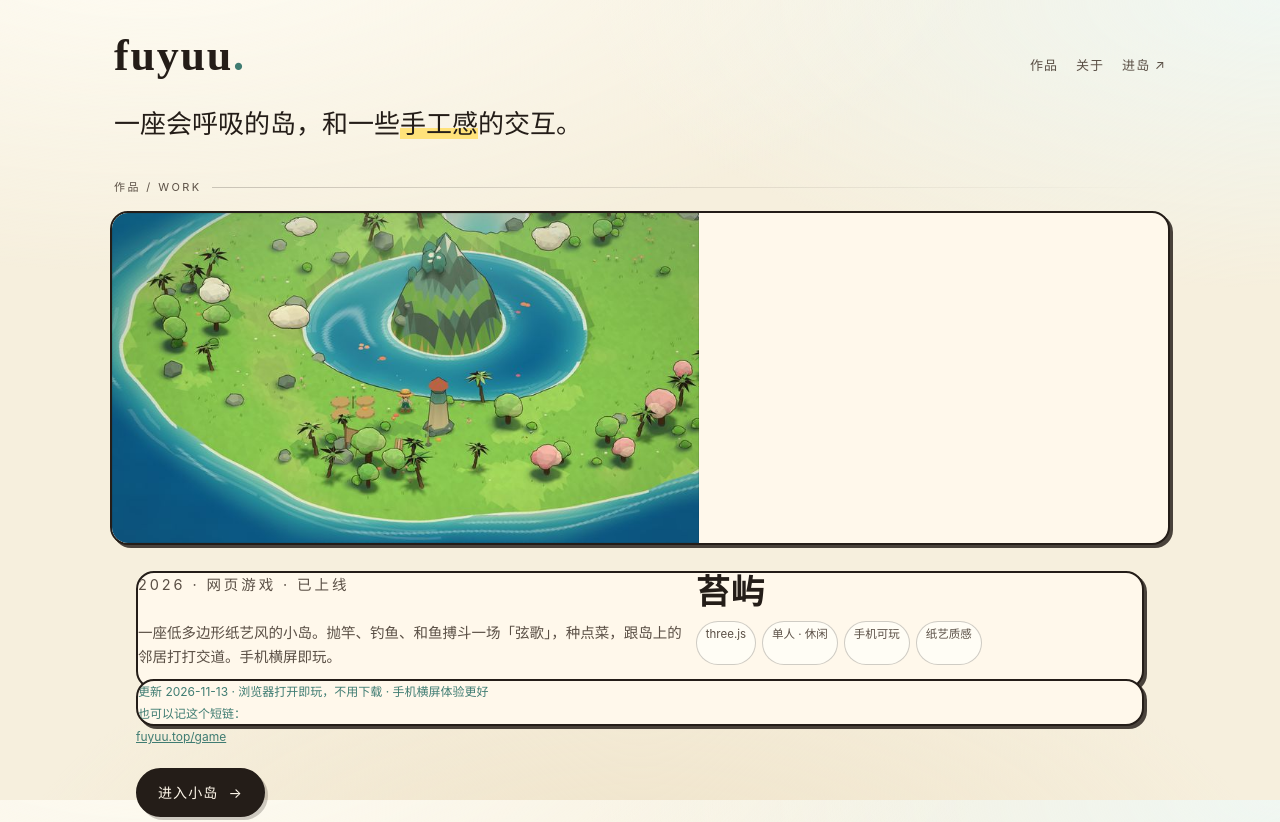
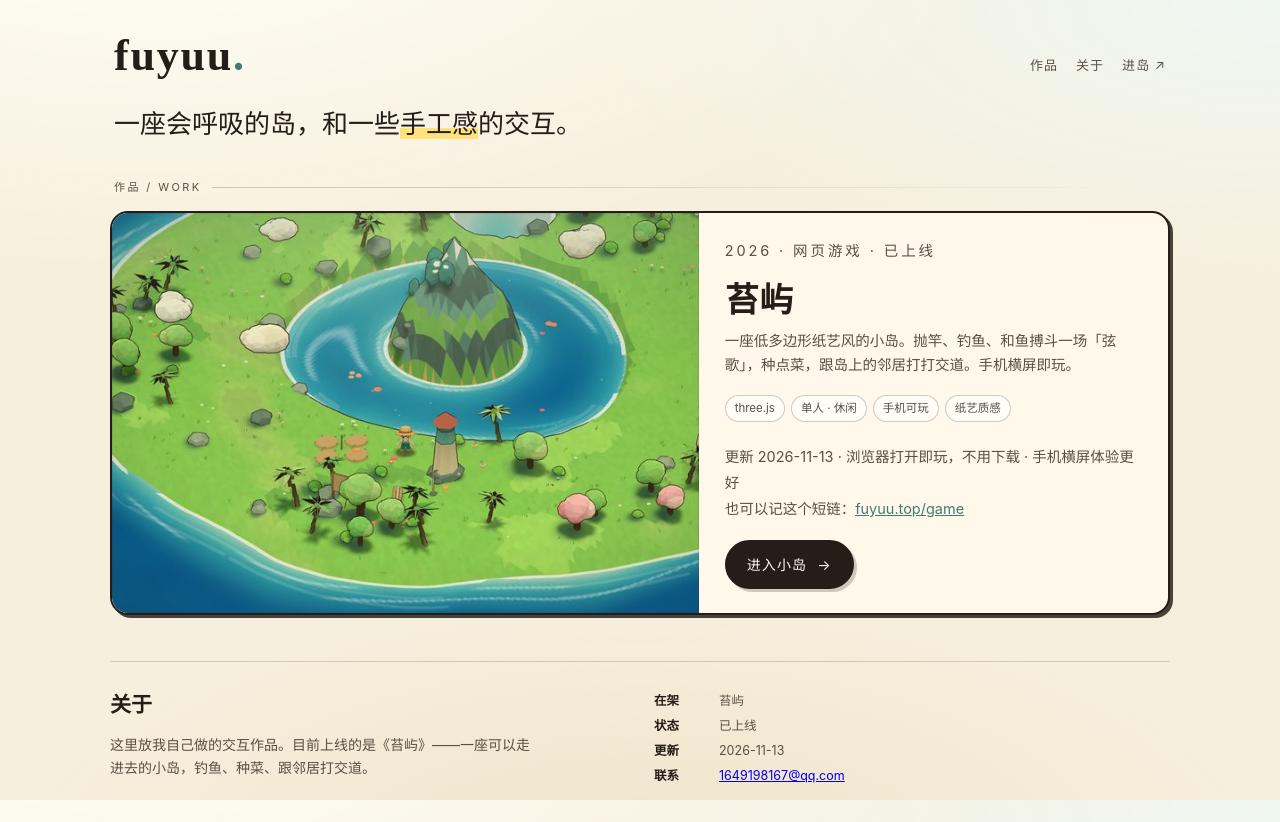
Before and after one commit to yumao35/fuyuu-home, a plain HTML site: page index.html in a window 1280 px wide. Shown: the top 822 px of the page. Drawn offline with Linux system fonts and the light colour scheme.

Commit message:
修大厅卡片点不动和手机端文字溢出，门牌页改成同窗口跳转

```diff
--- a/index.html
+++ b/index.html
@@ -39,6 +39,7 @@
     color: var(--ink);
     font-family: var(--sans);
     line-height: 1.65;
+    overflow-wrap: break-word;
     background-color: var(--paper);
     background-image:
       radial-gradient(120% 80% at 12% -10%, #fffdf5 0%, rgba(255, 253, 245, 0) 55%),
@@ -227,12 +228,17 @@
     border-radius: 999px;
     background: var(--ink);
     color: var(--paper-lift);
+    text-decoration: none;
     font-size: 14px;
     letter-spacing: .08em;
     border: 2px solid var(--ink);
     box-shadow: 3px 3px 0 rgba(36, 29, 24, .22);
     transition: background .18s ease, color .18s ease, transform .18s ease;
   }
+
+  .enter:hover,
+  .enter:focus-visible { background: var(--butter); color: var(--ink); }
+  .enter:focus-visible { outline: 3px solid var(--sea-deep); outline-offset: 4px; }
 
   .enter .arrow { transition: transform .18s ease; }
 
@@ -325,7 +331,9 @@
     <p class="label" id="works-label">作品 / WORK</p>
 
     <!-- 更新游戏地址：把下面 href 换成你的域名（现在是 game.fuyuu.top） -->
-    <a class="featured" href="https://game.fuyuu.top/" target="_blank" rel="noopener">
+    <!-- 注意：卡片用 article 而不是 <a>，因为内部还有短链 <a>；a 里嵌 a 会让浏览器
+         提前闭合外层链接，把标题以下的整块内容挤到卡片外面（手机端文字溢出、按钮点不动）。 -->
+    <article class="featured">
       <div class="shot">
         <img src="./cover.jpg"
              srcset="./cover-800.jpg 800w, ./cover.jpg 1600w"
@@ -344,9 +352,9 @@
           <li>纸艺质感</li>
         </ul>
         <p class="update">更新 2026-11-13 · 浏览器打开即玩，不用下载 · 手机横屏体验更好<br>也可以记这个短链：<a href="./game/">fuyuu.top/game</a></p>
-        <span class="enter">进入小岛 <span class="arrow">→</span></span>
+        <a class="enter" href="https://game.fuyuu.top/">进入小岛 <span class="arrow">→</span></a>
       </div>
-    </a>
+    </article>
   </section>
 
   <section class="about" id="about" aria-labelledby="about-title">
```
Also changed, not shown: game/index.html (+2 -2 lines).
